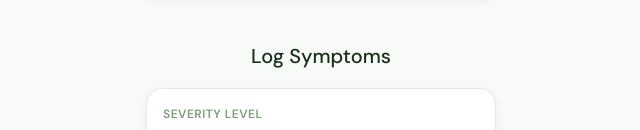
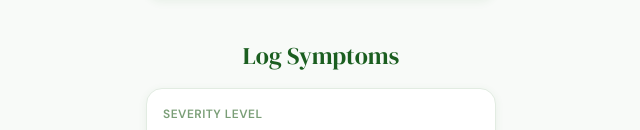
Before and after one commit to YC-TAN/allergy-tracker, a React (Vite) app in the folder allergy-client/: page / in a window 1280 px wide. Shown: the part 420-550 px from the top of the page, without its empty margins (319-959 px from the left). Built offline with nearby package versions, Linux system fonts and the light colour scheme.

Commit message:
Change Typography to h5

```diff
--- a/allergy-client/src/components/log/LogForm.tsx
+++ b/allergy-client/src/components/log/LogForm.tsx
@@ -21,7 +21,7 @@ const LogForm = () => {
   return (
     <div className="flex flex-col px-5 pb-6">
         <div className="flex items-center gap-2 py-4">
-        <Typography variant="h6" className="w-100 text-center">Log Symptoms</Typography>
+        <Typography variant="h5" className="w-100 text-center">Log Symptoms</Typography>
       </div>
       <SeverityCard severity={severity} setSeverity={setSeverity} />
       <SymptomCard symptoms={symptoms} setSymptoms={setSymptoms} />
```
